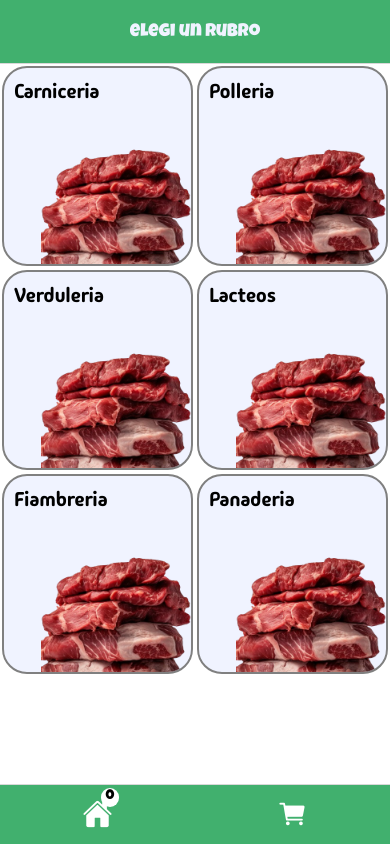
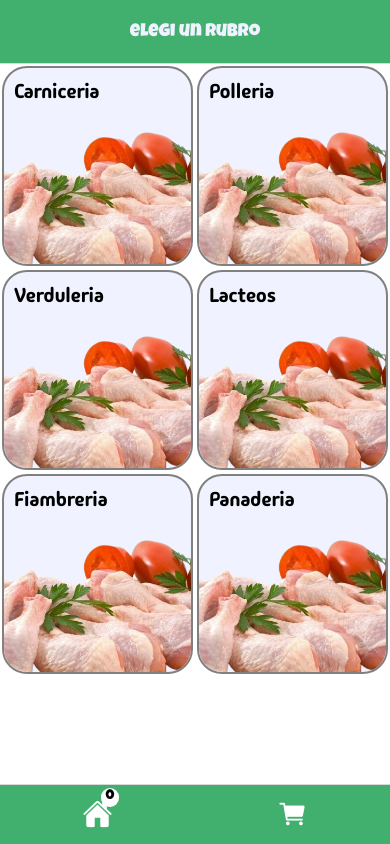
Before and after one commit to GonzaS89/probandoReactNative, a React Native app: screen /Home in a window 390 px wide. Built offline with nearby package versions, Linux system fonts and the light colour scheme.

Commit message:
estructurando las categorias

```diff
--- a/componentes/Rubro.jsx
+++ b/componentes/Rubro.jsx
@@ -16,7 +16,7 @@ const Rubro = ( {nombreRubro , imagenRubro} ) => {
             <Text style={estilosRubro.tituloItem}>{nombreRubro}</Text>
             <Image
                 style={estilosRubro.imagen}
-                source={require('../src/imagenes/carnes.png')} />
+                source={require('../src/imagenes/pollo.png')} />
         </TouchableOpacity>
 
 
@@ -52,7 +52,7 @@ const estilosRubro = StyleSheet.create({
         width: '100%',
     },
     imagen: {
-        width: 150,
+        width: '100%',
         height: 200,
         marginBottom : -50,
         position: 'absolute',
```
Also changed, not shown: src/imagenes/pollo.png (added).
